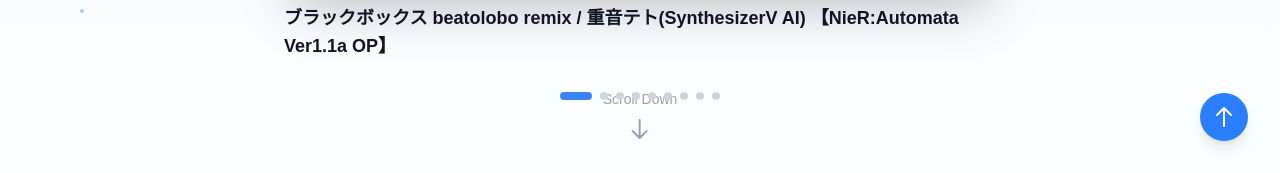
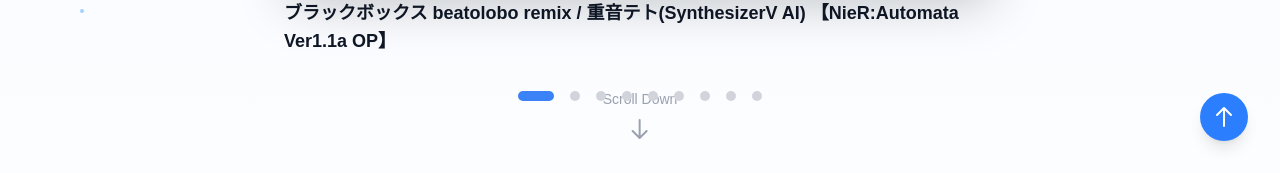
Before and after one commit to beatolabo/portfolio, a Next.js app: page / in a window 1280 px wide. Shown: the part 627-800 px from the top of the page. Built offline with nearby package versions, Linux system fonts and the light colour scheme.

Commit message:
VideoCarouselコンポーネントのボタンにパディングを追加し、インジケーターのサイズを調整した。ボタンのスタイルを改善し、インジケーターの幅と高さをそれぞれ36pxと10pxに変更した。

```diff
--- a/src/components/ui/VideoCarousel.tsx
+++ b/src/components/ui/VideoCarousel.tsx
@@ -351,7 +351,7 @@
           {videos.map((_, index) => (
             <motion.button
               key={index}
-              className="rounded-full"
+              className="rounded-full p-1"
               onClick={() => goToVideo(index)}
               whileHover={{ scale: 1.2 }}
               whileTap={{ scale: 0.9 }}
@@ -361,8 +361,8 @@
                 className="rounded-full"
                 animate={{
                   backgroundColor: index === currentIndex ? "#3b82f6" : "#d1d5db",
-                  width: index === currentIndex ? "32px" : "8px",
-                  height: "8px"
+                  width: index === currentIndex ? "36px" : "10px",
+                  height: "10px"
                 }}
                 transition={{
                   type: "spring",
```
